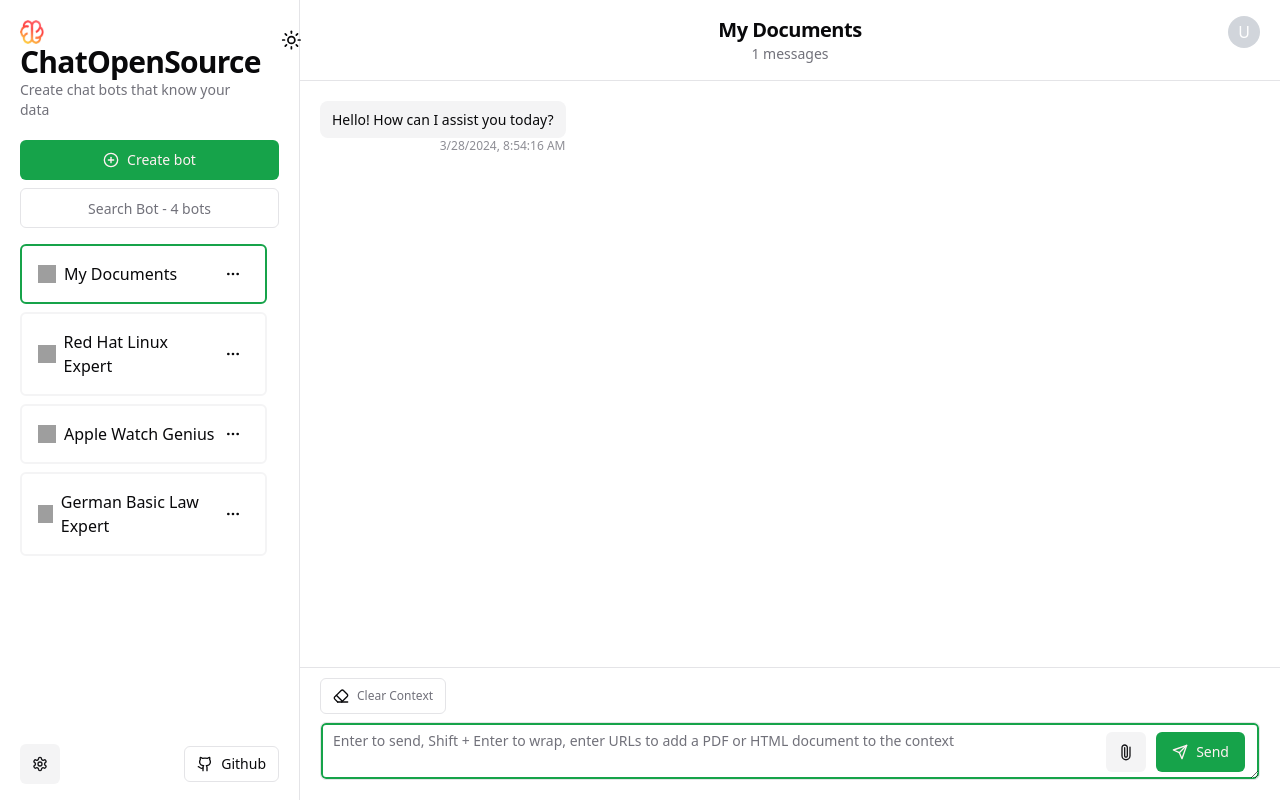
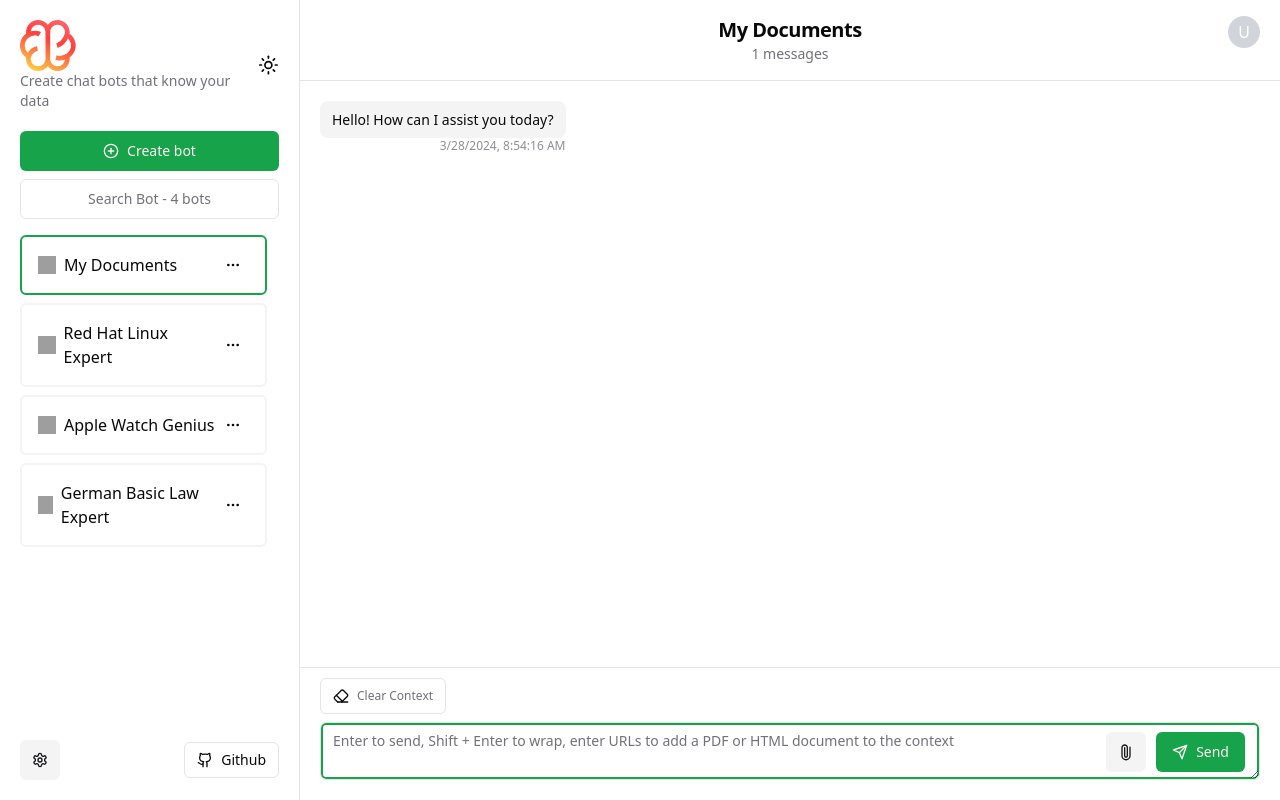
Before and after one commit to run-llama/chat-llamaindex, a Next.js app: page / in a window 1280 px wide. Built offline with nearby package versions, Linux system fonts and the light colour scheme; grey boxes are pictures that could not be loaded.

Commit message:
add-user: adds logo for dark

```diff
--- a/app/components/layout/sidebar.tsx
+++ b/app/components/layout/sidebar.tsx
@@ -20,17 +20,17 @@ export function SideBar(props: { className?: string }) {
     <div className="h-full relative group border-r w-full md:w-[300px]">
       <div className="w-full h-full p-5 flex flex-col gap-5">
         <div className="flex flex-col flex-1">
-          <div className="mb-5 flex justify-between gap-5 items-start">
+          <div className="mb-5 flex items-center justify-between gap-5">
             <div>
-              <img
-                src="/favicon-32x32.png"
-                alt="Image"
-                className="mr-2 h-6 w-6"
-              />{" "}
+              {" "}
+              {/* Add a container for the image and title */}
+              <img src="/white_logo.png" alt="Image" />{" "}
               {/* Adjust the image path and size */}
-              <Typography.H2>{Locale.Welcome.Title}</Typography.H2>
-              <div className="text-sm text-muted-foreground">
-                {Locale.Welcome.SubTitle}
+              <div>
+                {/* <Typography.H2>{Locale.Welcome.Title}</Typography.H2> */}
+                <div className="text-sm text-muted-foreground">
+                  {Locale.Welcome.SubTitle}
+                </div>
               </div>
             </div>
             <ThemeToggle />
```
Also changed, not shown: public/white_logo.png (added).
